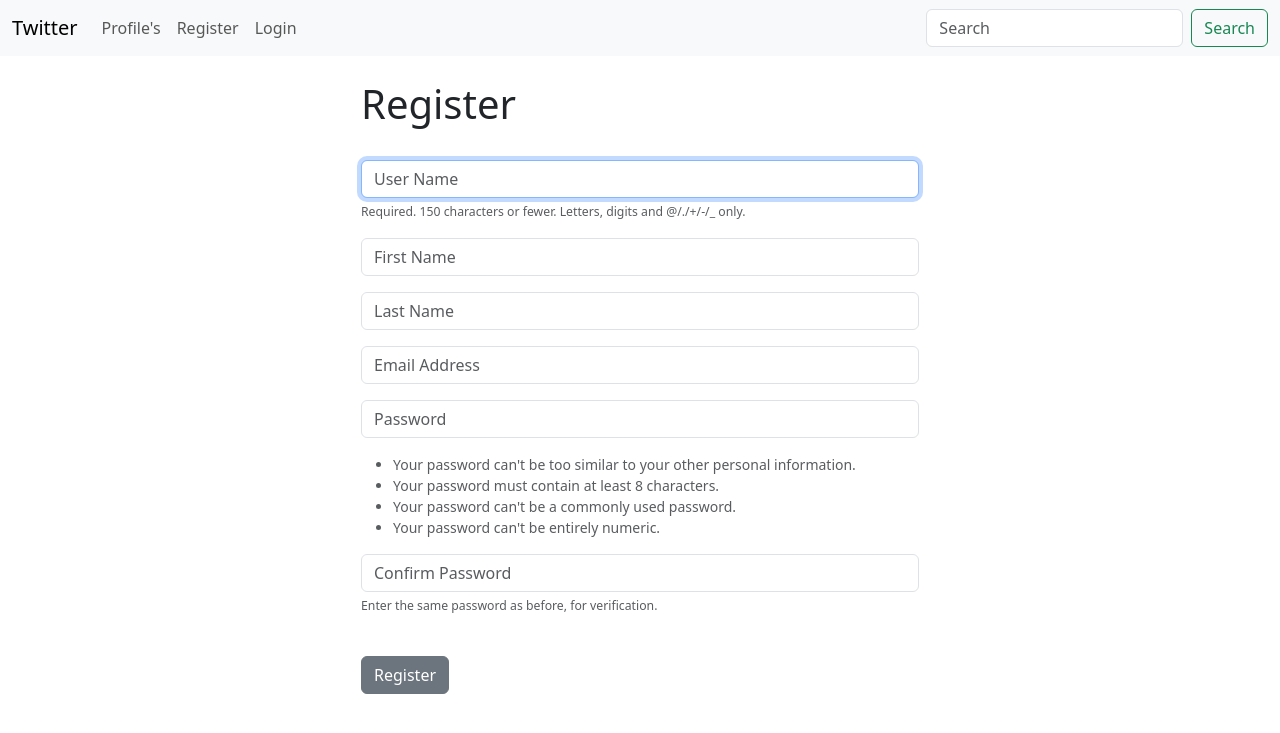
After one commit to mekdes-112/tw, a Django app: page /register/ in a window 1280 px wide. The commit adds this page. Shown: the top 733 px of the page. Run offline with Django 4.2, Linux system fonts and the light colour scheme.

Commit message:
second commit

```diff
--- a/social/twitter/forms.py
+++ b/social/twitter/forms.py
@@ -1,5 +1,7 @@
 from django import forms
 from .models import Meep
+from django.contrib.auth.forms import UserCreationForm
+from django.contrib.auth.models import User
 
 class MeepForm(forms.ModelForm):
     body = forms.CharField(required=True,
@@ -15,3 +17,30 @@ class MeepForm(forms.ModelForm):
     class Meta:
         model = Meep
         exclude = ("user",)
+
+class SignUpForm(UserCreationForm):
+    email = forms.EmailField(label="", widget=forms.TextInput(attrs={'class':'form-control', 'placeholder':'Email Address'}))
+    first_name = forms.CharField(label="", max_length=100, widget=forms.TextInput(attrs={'class':'form-control', 'placeholder':'First Name'}))
+    last_name = forms.CharField(label="", max_length=100, widget=forms.TextInput(attrs={'class':'form-control', 'placeholder':'Last Name'}))
+
+    class Meta:
+        model = User
+        fields = ('username', 'first_name', 'last_name', 'email', 'password1', 'password2')
+
+    def __init__(self, *args, **kwargs):
+        super(SignUpForm, self).__init__(*args, **kwargs)
+
+        self.fields['username'].widget.attrs['class'] = 'form-control'
+        self.fields['username'].widget.attrs['placeholder'] = 'User Name'
+        self.fields['username'].label = ''
+        self.fields['username'].help_text = '<span class="form-text text-muted"><small>Required. 150 characters or fewer. Letters, digits and @/./+/-/_ only.</small></span>'
+
+        self.fields['password1'].widget.attrs['class'] = 'form-control'
+        self.fields['password1'].widget.attrs['placeholder'] = 'Password'
+        self.fields['password1'].label = ''
+        self.fields['password1'].help_text = '<ul class="form-text text-muted small"><li>Your password can\'t be too similar to your other personal information.</li><li>Your password must contain at least 8 characters.</li><li>Your password can\'t be a commonly used password.</li><li>Your password can\'t be entirely numeric.</li></ul>'
+
+        self.fields['password2'].widget.attrs['class'] = 'form-control'
+        self.fields['password2'].widget.attrs['placeholder'] = 'Confirm Password'
+        self.fields['password2'].label = ''
+        self.fields['password2'].help_text = '<span class="form-text text-muted"><small>Enter the same password as before, for verification.</small></span>'
--- a/social/twitter/templates/base.html
+++ b/social/twitter/templates/base.html
@@ -3,7 +3,7 @@
   <head>
     <meta charset="utf-8">
     <meta name="viewport" content="width=device-width, initial-scale=1">
-    <title>Bootst demo</title>
+    <title>Bootstrap demo</title>
     <link href="https://cdn.jsdelivr.net/npm/bootstrap@5.3.0-alpha3/dist/css/bootstrap.min.css" rel="stylesheet" integrity="sha384-KK94CHFLLe+nY2dmCWGMq91rCGa5gtU4mk92HdvYe+M/SXH301p5ILy+dN9+nJOZ" crossorigin="anonymous">
   </head>
   <body>
--- a/social/twitter/templates/navbar.html
+++ b/social/twitter/templates/navbar.html
@@ -14,6 +14,16 @@
           <li class="nav-item">
             <a class="nav-link" href="{% url 'profile' request.user.id %}">My profile</a>
           </li>
+          <li class="nav-item">
+            <a class="nav-link" href="{% url 'logout' %}">Logout</a>
+          </li>
+          {% else %}
+          <li class="nav-item">
+            <a class="nav-link" href="{% url 'register' %}">Register</a>
+          </li>
+          <li class="nav-item">
+            <a class="nav-link" href="{% url 'login' %}">Login</a>
+          </li>
           {% endif %}
 
         </ul>
--- a/social/twitter/templates/profile.html
+++ b/social/twitter/templates/profile.html
@@ -84,7 +84,7 @@ Follow @{{ profile.user.username|lower}}
 
 </form>
 <br>
-
+     <a href="{% url 'update_user' %}" class="btn btn-secondary">Update profile</a>
 </div>
     </div>
     </div>
--- /dev/null
+++ b/social/twitter/templates/register.html
@@ -0,0 +1,16 @@
+{% extends 'base.html' %}
+
+{% block content %}
+
+<div class="col-md-6 offset-md-3">
+<h1>Register</h1>
+<br>
+<form method="POST" action="">
+    {% csrf_token %}
+    {{ form.as_p }}
+<br>
+    <button type="submit" class="btn btn-secondary">Register</button>
+</form>
+
+</div>
+{% endblock %}
--- a/social/twitter/urls.py
+++ b/social/twitter/urls.py
@@ -5,4 +5,8 @@ urlpatterns = [
   path('', views.home, name="home"),
   path('profile_list/', views.profile_list, name='profile_list'),
   path('profile/<int:pk>', views.profile, name='profile'),
+  path('login/', views.login_user, name='login'),
+  path('logout', views.logout_user, name='logout'),
+  path('register/', views.register_user, name='register'),
+  path('update_user/', views.update_user, name='update_user'),
 ]
--- a/social/twitter/views.py
+++ b/social/twitter/views.py
@@ -1,7 +1,11 @@
 from django.shortcuts import render, redirect
 from django.contrib import messages
 from .models import Profile, Meep
-from .forms import MeepForm
+from .forms import MeepForm, SignUpForm
+from django.contrib.auth import authenticate, login, logout
+from django.contrib.auth.forms import UserCreationForm
+from django import forms
+
 
 def home(request):
     if request.user.is_authenticated:
@@ -52,3 +56,47 @@ def profile(request, pk):
     else:
         messages.success(request,("You must be logged in"))
         return redirect('home')
+
+def login_user(request):
+    if request.method == "POST":
+        username = request.POST['username']
+        password = request.POST['password']
+        user = authenticate(request, username=username, password=password)
+        if user is not None:
+            login(request, user)
+            messages.success(request, ("You have been logged in. You can start tweeting"))
+            return redirect('home')
+        else:
+            messages.success(request, ("there was an error logging in.Please try again"))
+            return redirect('login')
+    else:
+        return render(request, "login.html", {})
+
+
+def logout_user(request):
+    logout(request)
+    messages.success(request, ("You have been logged out."))
+    return redirect('home')
+
+def register_user(request):
+    form = SignUpForm()
+    if request.method == "POST":
+        form = SignUpForm(request.POST)
+        if form.is_valid():
+            form.save()
+            username = form.cleaned_data['username']
+            password = form.cleaned_data['password1']
+            #first_name = form.cleaned_data['first_name']
+            #last_name = form.cleaned_data['last_name']
+            #email = form.cleaned_data['email']
+
+
+            user = authenticate(username=username, password=password)
+            login(request,user)
+            messages.success(request, ("You have successfully registered. Welcome"))
+            return redirect('home')
+
+    return render(request, "register.html", {'form':form})
+
+def update_user(request):
+     return render(request, "update_user.html", {})
```
Also changed, not shown: social/twitter/templates/login.html (added, +27 -0 lines), social/twitter/templates/update_user.html (added, +16 -0 lines), social/db.sqlite3.
